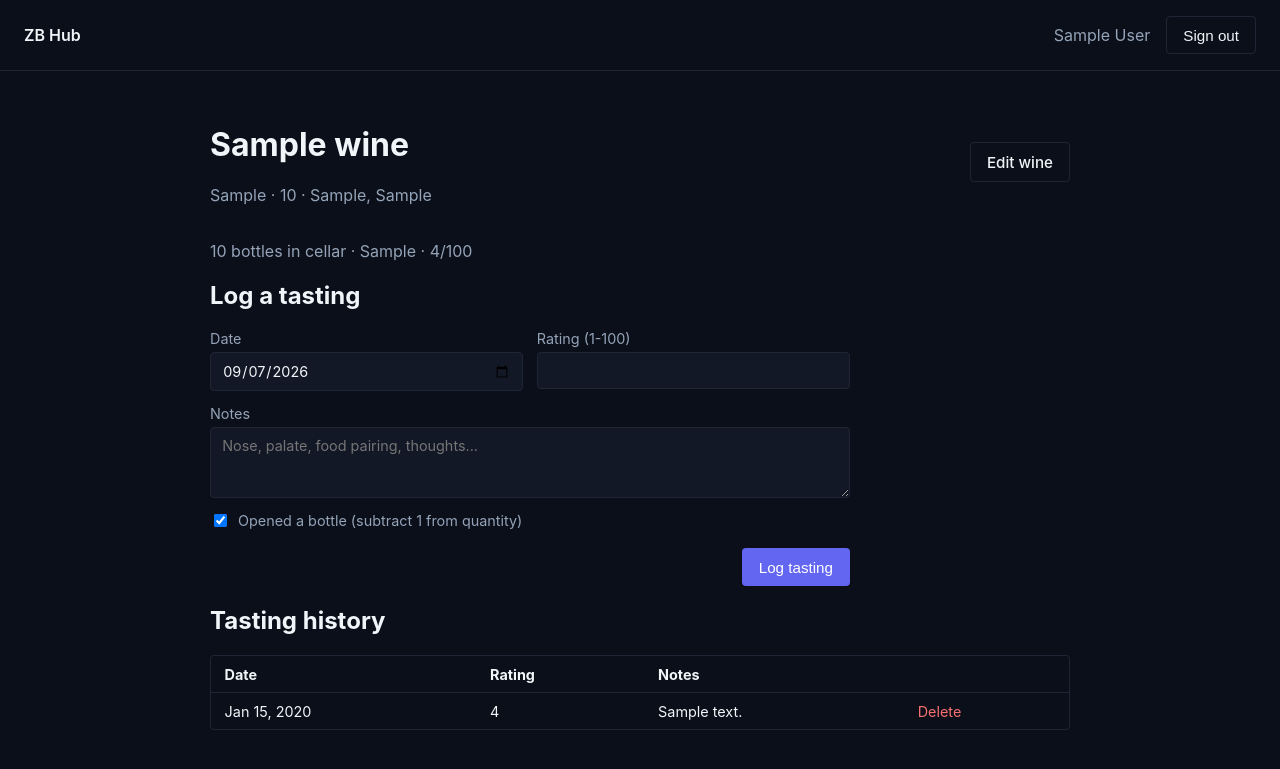
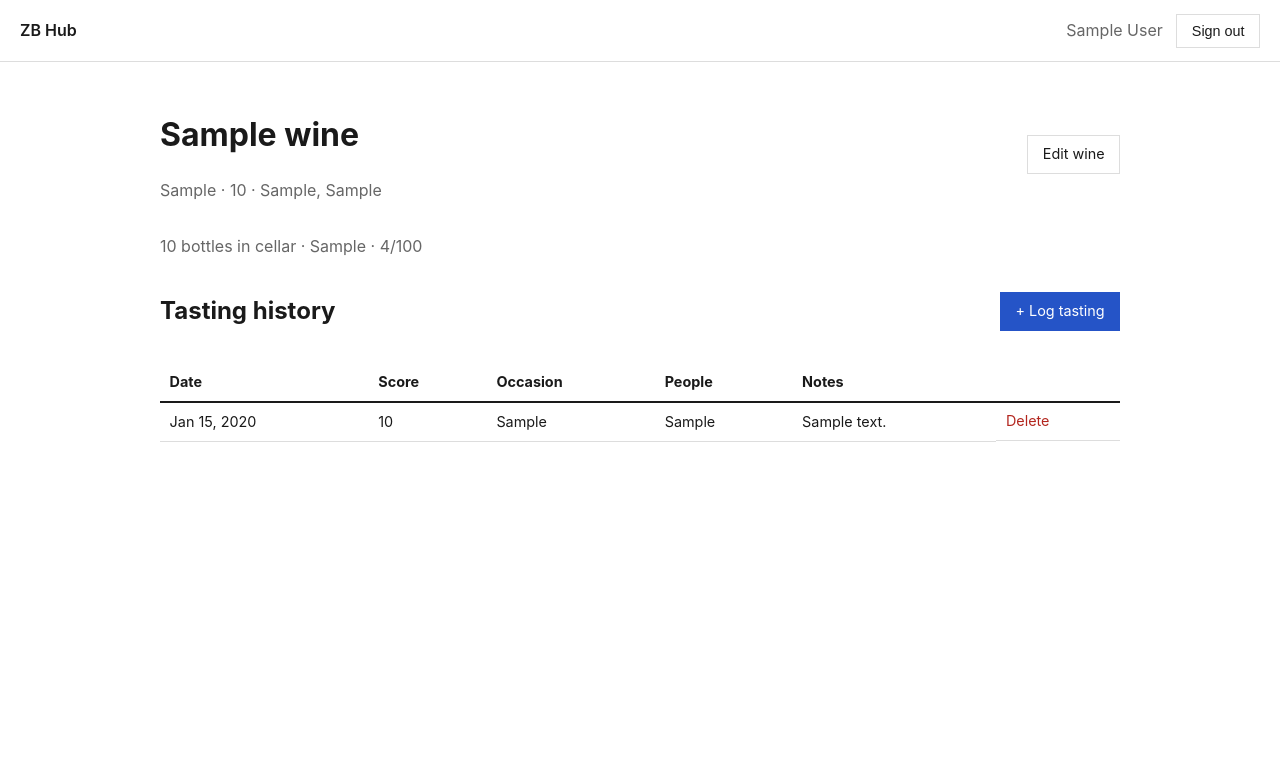
Before and after one commit to zb98-spec/ZB-website, a Flask app: page /wines/1 in a window 1280 px wide. Shown: the top 769 px of the page. Run offline with Flask 3, Linux system fonts and the light colour scheme; a user stored in the database is signed in; tables that the repository leaves empty hold one stand-in row (values such as "Sample post").

Commit message:
Simplify the UI and add a one-click tasting log button
UI: replace the dark themed card/grid look with a plain light theme -
single accent color, no card surfaces, unified button style (no more
distinct google/apple button colors), dashboard project list instead
of a card grid, flat borders everywhere. Widened the content container
so the wine table's new action buttons don't overflow.

Wine tasting log: each row in the Wine Library now has a "Log tasting"
button that goes straight to a dedicated /wines/<id>/tastings/new form,
instead of requiring a trip through the wine's detail page. Reworked
the tasting fields per spec: score (required, 1-100) and date
(required) plus occasion, people, and notes (all optional) - replacing
the old single "rating" field. The wine detail page now just shows the
tasting history table with a "+ Log tasting" button, rather than an
inline form duplicating the new page.

Tests updated for the new field names and extended with a case
covering the score-is-required validation.

Co-Authored-By: Claude Sonnet 5 <noreply@anthropic.com>
Claude-Session: https://claude.ai/code/session_019LESUmcFZ4tgtrr9ugGgES

```diff
--- a/app/models.py
+++ b/app/models.py
@@ -72,7 +72,9 @@ class TastingNote(db.Model):
     wine_id = db.Column(db.Integer, db.ForeignKey("wine.id"), nullable=False)
 
     tasted_on = db.Column(db.Date, nullable=False)
-    rating = db.Column(db.Integer)  # 1-100, this tasting only (may differ from Wine.rating)
+    score = db.Column(db.Integer, nullable=False)  # 1-100, this tasting only (may differ from Wine.rating)
+    occasion = db.Column(db.String(255))
+    people = db.Column(db.String(255))
     notes = db.Column(db.Text)
 
     created_at = db.Column(db.DateTime, default=datetime.utcnow)
--- a/app/static/css/style.css
+++ b/app/static/css/style.css
@@ -1,11 +1,9 @@
 :root {
-  --bg: #0b0f19;
-  --surface: #131826;
-  --border: #1e2636;
-  --accent: #6366f1;
-  --text: #f1f5f9;
-  --muted: #94a3b8;
-  --radius: 4px;
+  --bg: #ffffff;
+  --text: #1a1a1a;
+  --muted: #666666;
+  --border: #dddddd;
+  --accent: #2554c7;
 }
 
 * {
@@ -17,10 +15,11 @@ body {
   background: var(--bg);
   color: var(--text);
   font-family: -apple-system, BlinkMacSystemFont, "Segoe UI", Roboto, Helvetica, Arial, sans-serif;
+  line-height: 1.45;
 }
 
 a {
-  color: inherit;
+  color: var(--accent);
 }
 
 .muted {
@@ -31,69 +30,65 @@ a {
   display: flex;
   align-items: center;
   justify-content: space-between;
-  padding: 1rem 1.5rem;
+  padding: 0.85rem 1.25rem;
   border-bottom: 1px solid var(--border);
 }
 
 .topbar nav {
   display: flex;
   align-items: center;
-  gap: 1rem;
+  gap: 0.85rem;
 }
 
 .brand {
   font-weight: 600;
   text-decoration: none;
+  color: var(--text);
 }
 
 .container {
-  max-width: 900px;
+  max-width: 1000px;
   margin: 0 auto;
-  padding: 2rem 1.25rem;
+  padding: 1.75rem 1.25rem;
 }
 
 .hero {
-  margin-top: 2rem;
+  margin-top: 1.5rem;
 }
 
 .hero p {
-  max-width: 34rem;
+  max-width: 32rem;
   color: var(--muted);
 }
 
-.grid {
-  display: grid;
-  grid-template-columns: repeat(auto-fill, minmax(200px, 1fr));
-  gap: 0.75rem;
-  margin-top: 1.5rem;
+.project-list {
+  list-style: none;
+  padding: 0;
+  margin: 1.25rem 0 0;
 }
 
-.card {
-  display: block;
-  border: 1px solid var(--border);
-  background: var(--surface);
-  border-radius: var(--radius);
-  padding: 1rem;
+.project-list li {
+  padding: 0.75rem 0;
+  border-bottom: 1px solid var(--border);
+}
+
+.project-list a {
+  font-weight: 600;
   text-decoration: none;
 }
 
-.card h2 {
-  margin: 0 0 0.3rem;
-  font-size: 1.05rem;
-}
-
-.card p {
-  margin: 0;
+.project-list p {
+  margin: 0.15rem 0 0;
 }
 
 .btn {
   display: inline-block;
-  border-radius: var(--radius);
-  padding: 0.6rem 1rem;
-  font-weight: 500;
-  font-size: 0.95rem;
+  border: 1px solid var(--border);
+  padding: 0.5rem 0.9rem;
+  font-size: 0.9rem;
   text-decoration: none;
-  border: 1px solid transparent;
+  color: var(--text);
+  background: transparent;
   cursor: pointer;
 }
 
@@ -104,30 +99,17 @@ a {
 
 .btn-primary {
   background: var(--accent);
+  border-color: var(--accent);
   color: white;
 }
 
 .btn-ghost {
-  border-color: var(--border);
   background: transparent;
-  color: var(--text);
 }
 
-.btn-google {
-  display: block;
-  width: 100%;
-  text-align: center;
-  background: white;
-  color: #1f2937;
-  border-color: var(--border);
-}
-
-.btn-apple {
-  display: block;
-  width: 100%;
-  text-align: center;
-  background: black;
-  color: white;
+.btn-sm {
+  padding: 0.3rem 0.6rem;
+  font-size: 0.8rem;
 }
 
 .inline-form {
@@ -137,15 +119,6 @@ a {
 .auth-card {
   max-width: 22rem;
   margin: 2rem auto 0;
-  border: 1px solid var(--border);
-  background: var(--surface);
-  border-radius: var(--radius);
-  padding: 1.5rem;
-}
-
-.auth-card h1 {
-  font-size: 1.35rem;
-  margin: 0 0 0.4rem;
 }
 
 .auth-buttons {
@@ -153,6 +126,10 @@ a {
   flex-direction: column;
   gap: 0.6rem;
   margin-top: 1.25rem;
+}
+
+.auth-buttons .btn {
+  text-align: center;
 }
 
 .fine-print {
@@ -169,24 +146,22 @@ a {
 }
 
 .flashes li {
-  background: var(--surface);
   border: 1px solid var(--accent);
-  border-radius: var(--radius);
-  padding: 0.6rem 0.85rem;
-  margin-bottom: 0.5rem;
+  padding: 0.5rem 0.75rem;
+  margin-bottom: 0.4rem;
+  font-size: 0.9rem;
 }
 
 .page-header {
   display: flex;
   align-items: center;
   justify-content: space-between;
-  margin-bottom: 1.25rem;
+  gap: 1rem;
+  margin-bottom: 1rem;
 }
 
 .table-wrap {
   overflow-x: auto;
-  border: 1px solid var(--border);
-  border-radius: var(--radius);
 }
 
 .wine-table {
@@ -198,24 +173,25 @@ a {
 .wine-table th,
 .wine-table td {
   text-align: left;
-  padding: 0.6rem 0.85rem;
+  padding: 0.5rem 0.6rem;
   border-bottom: 1px solid var(--border);
   white-space: nowrap;
 }
 
-.wine-table tbody tr:last-child td {
-  border-bottom: none;
+.wine-table thead th {
+  border-bottom: 2px solid var(--text);
 }
 
 .wine-table .actions {
   display: flex;
-  gap: 0.65rem;
+  gap: 0.6rem;
+  align-items: center;
 }
 
 .link-btn {
   background: none;
   border: none;
-  color: #f87171;
+  color: #b3261e;
   cursor: pointer;
   padding: 0;
   font: inherit;
@@ -223,8 +199,7 @@ a {
 
 .empty-state {
   border: 1px dashed var(--border);
-  border-radius: var(--radius);
-  padding: 2rem;
+  padding: 1.75rem;
   text-align: center;
   color: var(--muted);
 }
@@ -232,14 +207,14 @@ a {
 .wine-form {
   display: flex;
   flex-direction: column;
-  gap: 0.85rem;
-  max-width: 40rem;
+  gap: 0.75rem;
+  max-width: 38rem;
 }
 
 .wine-form label {
   display: flex;
   flex-direction: column;
-  gap: 0.35rem;
+  gap: 0.3rem;
   font-size: 0.9rem;
   color: var(--muted);
 }
@@ -247,7 +222,23 @@ a {
 .form-row {
   display: grid;
   grid-template-columns: repeat(auto-fit, minmax(150px, 1fr));
-  gap: 0.85rem;
+  gap: 0.75rem;
+}
+
+.wine-form input,
+.wine-form select,
+.wine-form textarea {
+  border: 1px solid var(--border);
+  padding: 0.45rem 0.6rem;
+  color: var(--text);
+  background: white;
+  font: inherit;
+}
+
+.wine-form input:focus,
+.wine-form select:focus,
+.wine-form textarea:focus {
+  outline: 1px solid var(--accent);
 }
 
 .checkbox-row {
@@ -260,26 +251,9 @@ a {
   width: auto;
 }
 
-.wine-form input,
-.wine-form select,
-.wine-form textarea {
-  background: var(--surface);
-  border: 1px solid var(--border);
-  border-radius: var(--radius);
-  padding: 0.55rem 0.7rem;
-  color: var(--text);
-  font: inherit;
-}
-
-.wine-form input:focus,
-.wine-form select:focus,
-.wine-form textarea:focus {
-  outline: 1px solid var(--accent);
-}
-
 .form-actions {
   display: flex;
   justify-content: flex-end;
-  gap: 0.65rem;
+  gap: 0.6rem;
   margin-top: 0.25rem;
 }
--- a/app/templates/wines/detail.html
+++ b/app/templates/wines/detail.html
@@ -18,41 +18,24 @@
   {%- if wine.rating %} &middot; {{ wine.rating }}/100{% endif %}
 </p>
 
-<h2>Log a tasting</h2>
-<form method="post" action="{{ url_for('wines.add_tasting', wine_id=wine.id) }}" class="wine-form">
-  <input type="hidden" name="csrf_token" value="{{ csrf_token() }}">
-  <div class="form-row">
-    <label>Date
-      <input type="date" name="tasted_on" value="{{ today }}">
-    </label>
-    <label>Rating (1-100)
-      <input type="number" min="1" max="100" name="rating">
-    </label>
-  </div>
-  <label>Notes
-    <textarea name="notes" rows="3" placeholder="Nose, palate, food pairing, thoughts..."></textarea>
-  </label>
-  <label class="checkbox-row">
-    <input type="checkbox" name="decrement_quantity" checked>
-    Opened a bottle (subtract 1 from quantity)
-  </label>
-  <div class="form-actions">
-    <button type="submit" class="btn btn-primary">Log tasting</button>
-  </div>
-</form>
+<div class="page-header">
+  <h2>Tasting history</h2>
+  <a class="btn btn-primary" href="{{ url_for('wines.new_tasting', wine_id=wine.id) }}">+ Log tasting</a>
+</div>
 
-<h2>Tasting history</h2>
 {% if wine.tastings %}
   <div class="table-wrap">
     <table class="wine-table">
       <thead>
-        <tr><th>Date</th><th>Rating</th><th>Notes</th><th></th></tr>
+        <tr><th>Date</th><th>Score</th><th>Occasion</th><th>People</th><th>Notes</th><th></th></tr>
       </thead>
       <tbody>
         {% for tasting in wine.tastings %}
         <tr>
           <td>{{ tasting.tasted_on.strftime("%b %-d, %Y") }}</td>
-          <td>{{ tasting.rating or "—" }}</td>
+          <td>{{ tasting.score }}</td>
+          <td>{{ tasting.occasion or "—" }}</td>
+          <td>{{ tasting.people or "—" }}</td>
           <td>{{ tasting.notes or "—" }}</td>
           <td class="actions">
             <form action="{{ url_for('wines.delete_tasting', wine_id=wine.id, tasting_id=tasting.id) }}" method="post" class="inline-form"
--- a/app/templates/wines/list.html
+++ b/app/templates/wines/list.html
@@ -41,6 +41,7 @@
             {% endif %}
           </td>
           <td class="actions">
+            <a class="btn btn-primary btn-sm" href="{{ url_for('wines.new_tasting', wine_id=wine.id) }}">Log tasting</a>
             <a href="{{ url_for('wines.edit_wine', wine_id=wine.id) }}">Edit</a>
             <form action="{{ url_for('wines.delete_wine', wine_id=wine.id) }}" method="post" class="inline-form"
                   onsubmit="return confirm('Remove this wine from your cellar?');">
--- a/app/wines.py
+++ b/app/wines.py
@@ -102,13 +102,25 @@ def delete_wine(wine_id):
 @login_required
 def wine_detail(wine_id):
     wine = _get_owned_wine(wine_id)
-    return render_template("wines/detail.html", wine=wine, today=date.today().isoformat())
+    return render_template("wines/detail.html", wine=wine)
+
+
+@wines_bp.route("/<int:wine_id>/tastings/new")
+@login_required
+def new_tasting(wine_id):
+    wine = _get_owned_wine(wine_id)
+    return render_template("wines/tasting_form.html", wine=wine, today=date.today().isoformat())
 
 
 @wines_bp.route("/<int:wine_id>/tastings", methods=["POST"])
 @login_required
 def add_tasting(wine_id):
     wine = _get_owned_wine(wine_id)
+
+    score = _optional_int(request.form, "score")
+    if score is None:
+        flash("Score is required to log a tasting.")
+        return redirect(url_for("wines.new_tasting", wine_id=wine.id))
 
     tasted_on_raw = request.form.get("tasted_on", "").strip()
     try:
@@ -120,7 +132,9 @@ def add_tasting(wine_id):
         TastingNote(
             wine_id=wine.id,
             tasted_on=tasted_on,
-            rating=_optional_int(request.form, "rating"),
+            score=score,
+            occasion=request.form.get("occasion", "").strip() or None,
+            people=request.form.get("people", "").strip() or None,
             notes=request.form.get("notes", "").strip() or None,
         )
     )
```
Also changed, not shown: app/templates/index.html (+5 -5 lines), app/templates/login.html (+4 -4 lines), app/templates/wines/tasting_form.html (added, +41 -0 lines), migrations/versions/a48614711be5_tasting_notes_score_occasion_people.py (added, +38 -0 lines), tests/test_wines.py (+30 -1 lines), README.md.
